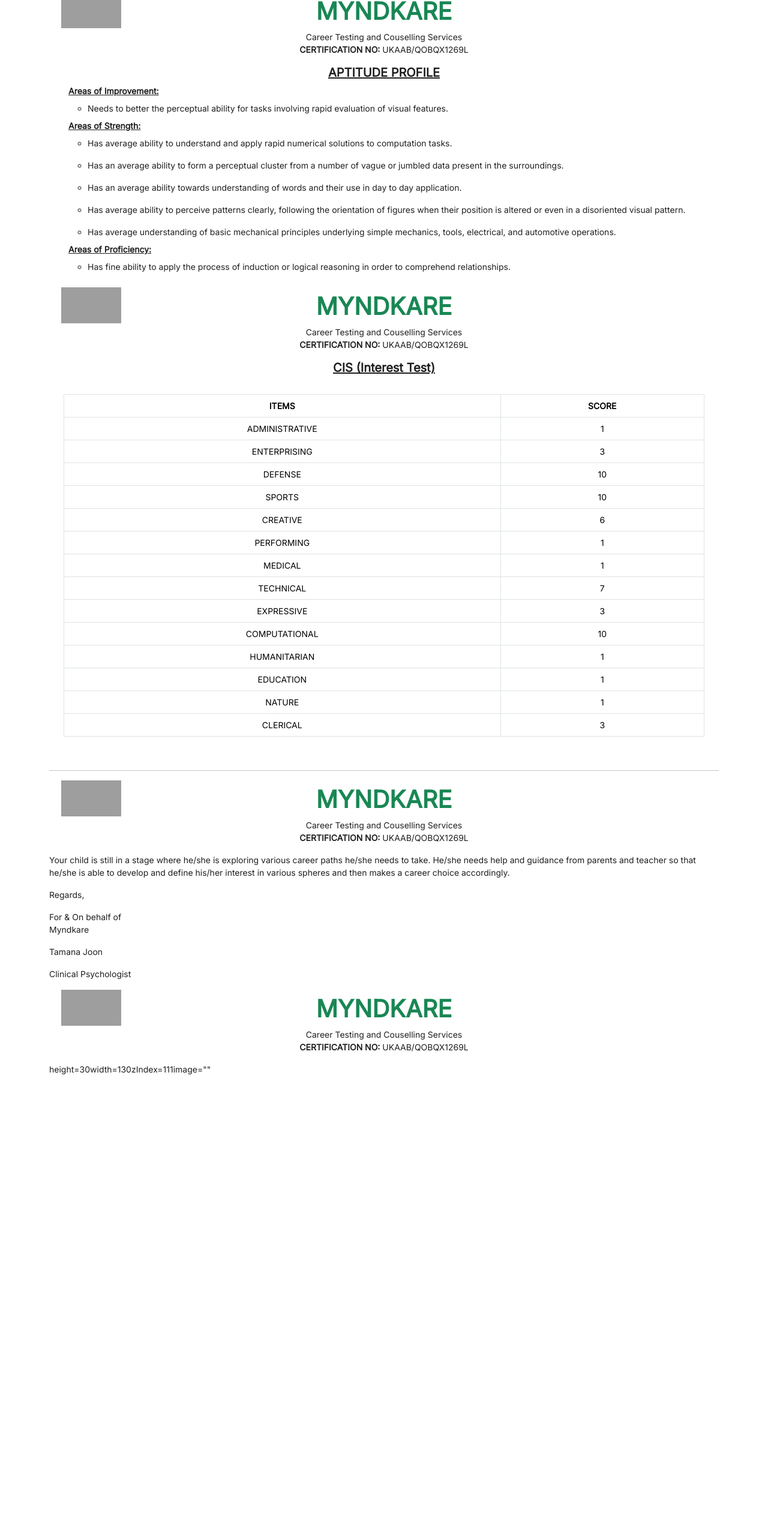
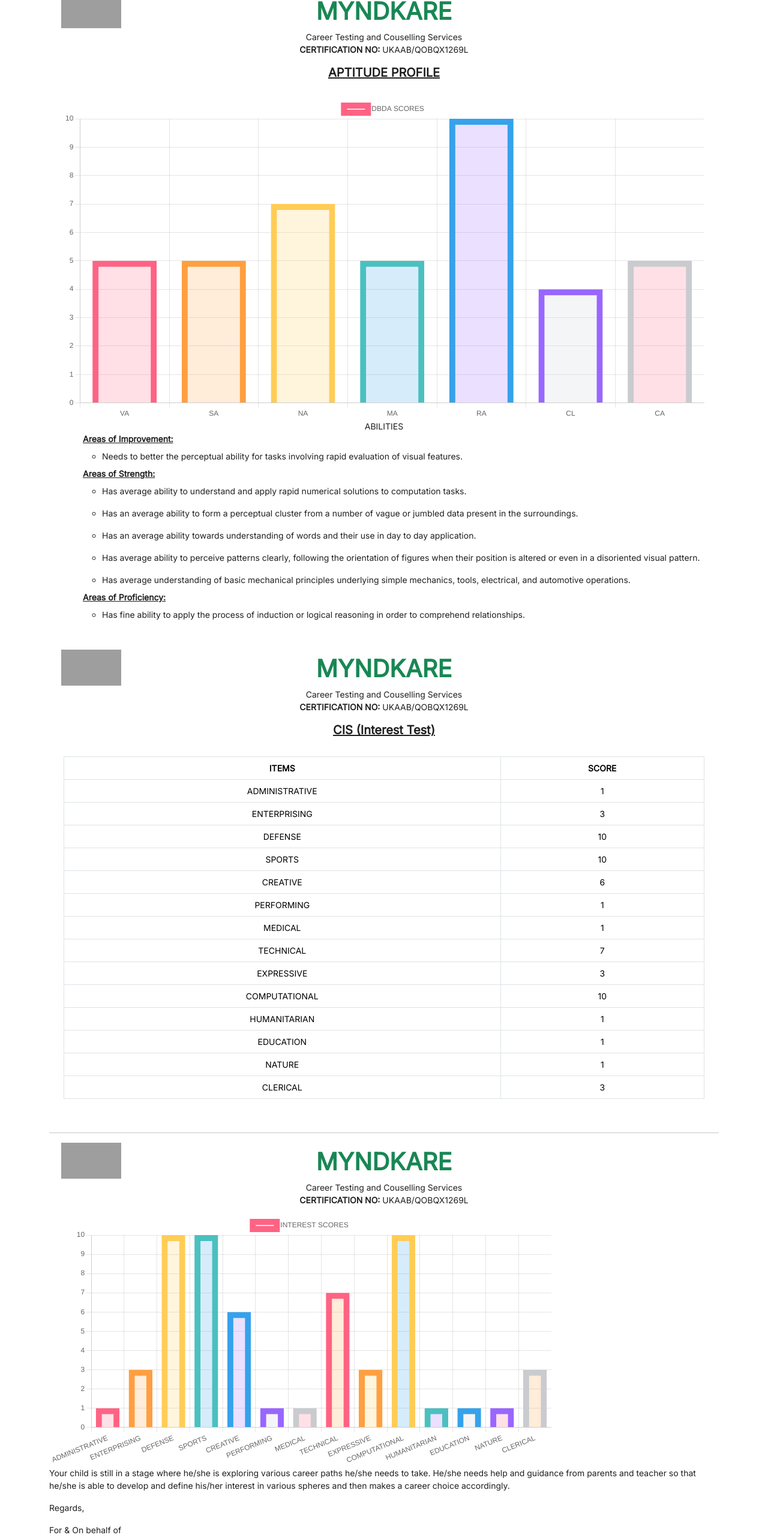
Before and after one commit to ShubhamSahoo456/examinationApp, a React (Create React App) app in the folder client/: page /student/exam/report in a window 1280 px wide. Shown: the part 2029-4593 px from the top of the page at 60% size. Before the commit the page ends 3822 px from the top, so only its background shows below. Built offline with nearby package versions, Linux system fonts and the light colour scheme; grey boxes are pictures that could not be loaded.

Commit message:
Graphs added {Fix the alignments throught the pages}

```diff
--- a/client/package.json
+++ b/client/package.json
@@ -9,7 +9,9 @@
     "@testing-library/user-event": "^13.5.0",
     "antd": "^5.10.2",
     "bootstrap": "^5.3.2",
+    "chart.js": "^4.4.0",
     "react": "^18.2.0",
+    "react-chartjs-2": "^5.2.0",
     "react-dom": "^18.2.0",
     "react-redux": "^8.1.3",
     "react-router-dom": "^6.17.0",
--- /dev/null
+++ b/client/src/components/Chart.jsx
@@ -0,0 +1,71 @@
+import {
+  Chart as ChartJS,
+  CategoryScale,
+  ArcElement,
+  Tooltip,
+  Legend,
+  BarElement,
+  Title,
+  LinearScale,
+} from "chart.js";
+import { Bar } from "react-chartjs-2";
+
+ChartJS.register(
+  CategoryScale,
+  LinearScale,
+  BarElement,
+  Title,
+  Tooltip,
+  Legend
+);
+
+const Chart = ({ chartLabel, chartlabelArray, chartData }) => {
+  const labels = chartlabelArray;
+  const data = {
+    labels: labels,
+    datasets: [
+      {
+        label: chartLabel,
+        data: chartData,
+        backgroundColor: [
+          "rgba(255, 99, 132, 0.2)",
+          "rgba(255, 159, 64, 0.2)",
+          "rgba(255, 205, 86, 0.2)",
+          "rgba(54, 162, 235, 0.2)",
+          "rgba(153, 102, 255, 0.2)",
+          "rgba(201, 203, 207, 0.2)",
+        ],
+        borderColor: [
+          "rgb(255, 99, 132)",
+          "rgb(255, 159, 64)",
+          "rgb(255, 205, 86)",
+          "rgb(75, 192, 192)",
+          "rgb(54, 162, 235)",
+          "rgb(153, 102, 255)",
+          "rgb(201, 203, 207)",
+        ],
+        borderWidth: 10,
+      },
+    ],
+  };
+
+  const options = {
+    scales: {
+      y: {
+        beginAtZero: true,
+      },
+    },
+  };
+
+  return (
+    <Bar
+      id="barChart"
+      options={options}
+      //   height="50px"
+      //   width="50px"
+      data={data}
+    />
+  );
+};
+
+export default Chart;
--- a/client/src/pages/Report/GenerateReport.jsx
+++ b/client/src/pages/Report/GenerateReport.jsx
@@ -1,7 +1,27 @@
 import { Col, Image, Row, Watermark } from "antd";
 import ReportHeader from "../../components/Header/ReportHeader";
+import Chart from "../../components/Chart";
 
 function GenerateReport() {
+  const DBDASCORELABEL = ["VA", "SA", "NA", "MA", "RA", "CL", "CA"];
+  const DBDADATA = [5, 5, 7, 5, 10, 4, 5];
+  const INTERESTSCORELABEL = [
+    "ADMINISTRATIVE",
+    "ENTERPRISING",
+    "DEFENSE",
+    "SPORTS",
+    "CREATIVE",
+    "PERFORMING",
+    "MEDICAL",
+    "TECHNICAL",
+    "EXPRESSIVE",
+    "COMPUTATIONAL",
+    "HUMANITARIAN",
+    "EDUCATION",
+    "NATURE",
+    "CLERICAL",
+  ];
+  const INTERESTSCOREDATA = [1, 3, 10, 10, 6, 1, 1, 7, 3, 10, 1, 1, 1, 3];
   const CERTIFICATION_NO = "UKAAB/QOBQX1269L";
   const STUDENTNAME = "Shirjeel Sharma";
   const TESTINGDATE = new Date();
@@ -221,8 +241,20 @@
             </b>
           </h5>
         </center>
-        <div>
-          <div>{/* DBDA SCORES GRAPH */}</div>
+        <div className="p-4">
+          <div>
+            <center>
+              <Row>
+                <Col md={18}></Col>
+                <Chart
+                  chartLabel={"DBDA SCORES"}
+                  chartlabelArray={DBDASCORELABEL}
+                  chartData={DBDADATA}
+                />
+              </Row>
+            </center>
+            <center>ABILITIES</center>
+          </div>
           <ul>
             <li className="listStyleNone">
               <b>
@@ -394,7 +426,18 @@
 
       <div>
         <ReportHeader certificationNo={CERTIFICATION_NO} />
-        <div>{/* INTEREST SCORES GRAPH */}</div>
+        {/* INTEREST SCORES GRAPH */}
+        <Row>
+          <Col md={18}>
+            <center>
+              <Chart
+                chartLabel={"INTEREST SCORES"}
+                chartlabelArray={INTERESTSCORELABEL}
+                chartData={INTERESTSCOREDATA}
+              />
+            </center>
+          </Col>
+        </Row>
         <div>
           <p>
             Your child is still in a stage where he/she is exploring various
@@ -416,11 +459,8 @@
       {/* 6th Page */}
       <div>
         <ReportHeader certificationNo={CERTIFICATION_NO} />
-        <Watermark>
-          height={30}
-          width={130}
-          zIndex={111}
-          image=""
+        <Watermark content="CONFIDENTIAL">
+          <div style={{ height: 500 }} />
         </Watermark>
       </div>
     </div>
--- a/client/src/pages/StudentPages/ExamQuestionsPage/ExamQuestions.jsx
+++ b/client/src/pages/StudentPages/ExamQuestionsPage/ExamQuestions.jsx
@@ -31,12 +31,7 @@
           <Card className="h-100">
             <h3 className="font-weight-bold text-center">Questions</h3>
             <hr />
-            <Watermark
-              height={30}
-              width={130}
-              zIndex={111}
-              image="../../../../public/watermark.png"
-            >
+            <Watermark content="MYNDKARE EXAMS">
               <p className="pt-4 px-4">
                 1. {MBTIQuestion.questions[0].question}
               </p>
```
Also changed, not shown: 1 other file (tests, documents, lock files or other folders).
